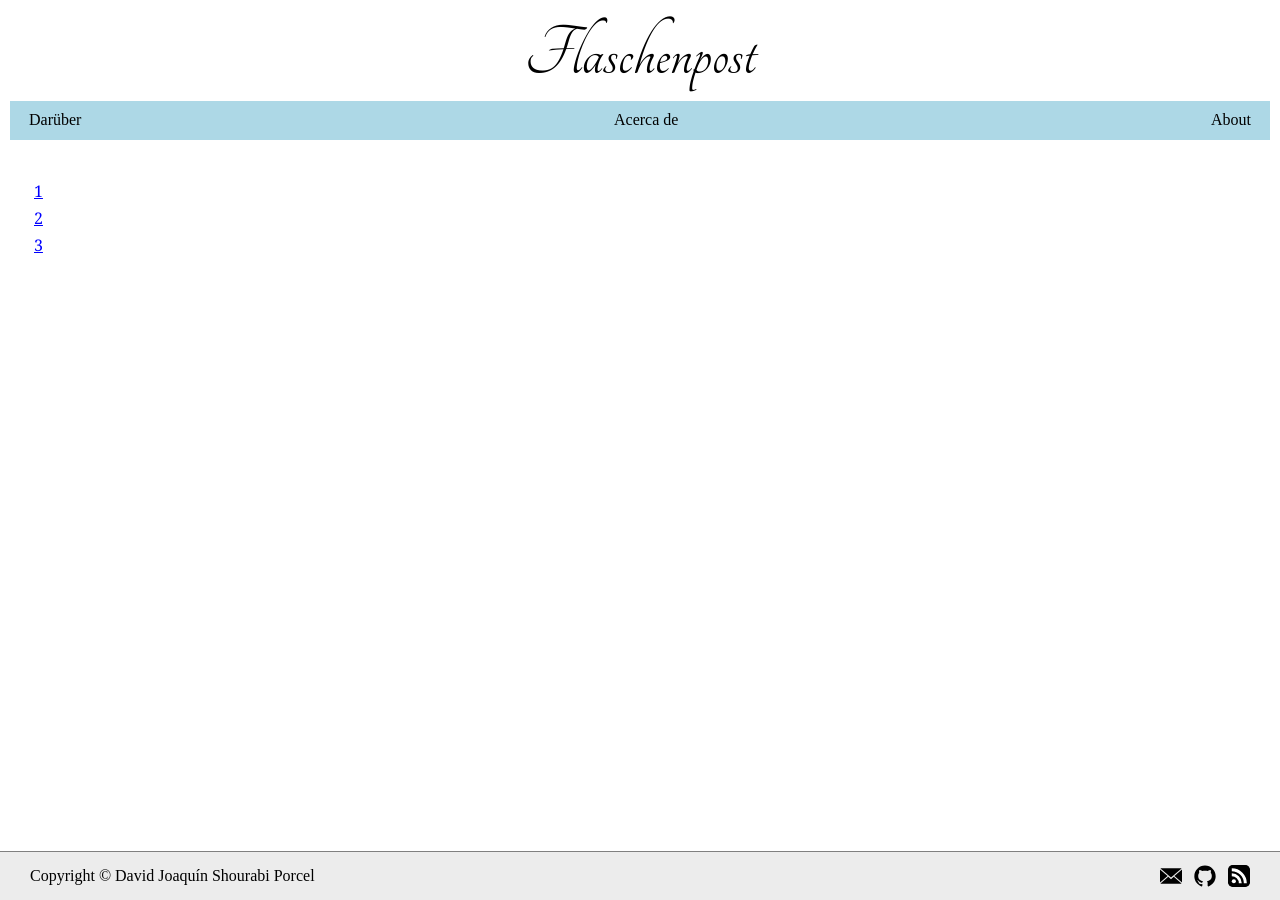
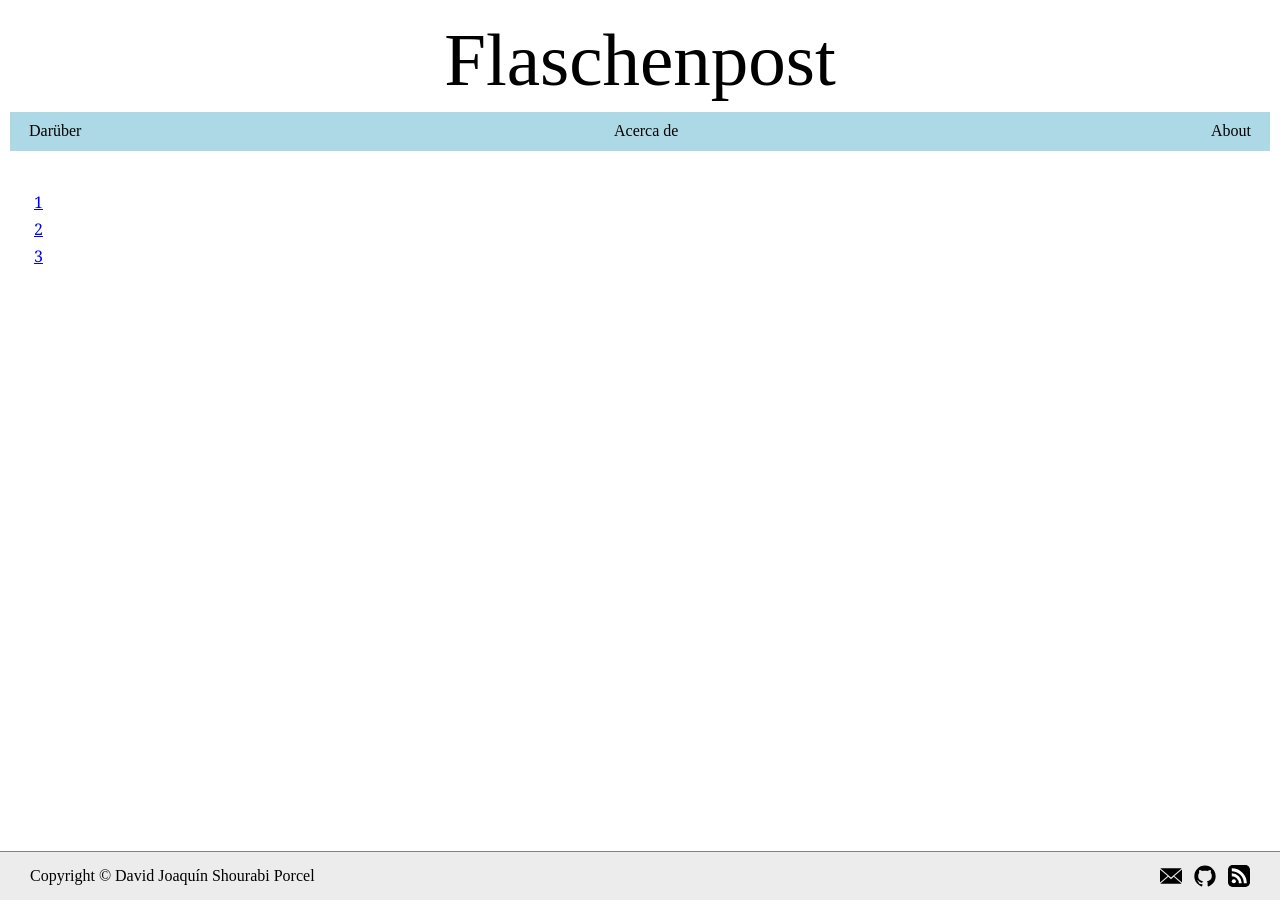
Before and after one commit to kalrish/flaschenpost, a Jekyll site: the page built from index.html, in a window 1280 px wide. Built offline with Jekyll 4.4.1, drawn with Linux system fonts in a browser that asks for light colours.

Commit message:
Use Tangerine font from common repository

```diff
--- a/_sass/base/screen.scss
+++ b/_sass/base/screen.scss
@@ -1,4 +1,4 @@
-@import "fonts/tangerine";
+@import url('https://kalrish.github.io/webfonts/tangerine/regular.css');
 
 @include critical(true) {
 	body {
--- a/_sass/fonts/tangerine.scss
+++ /dev/null
@@ -1,15 +0,0 @@
-@include critical(true) {
-	@font-face {
-		font-family: "tangerine";
-		font-style: normal;
-		font-weight: normal;
-		src: url($baseurl + "/assets/fonts/tangerine/regular.woff2") format("woff2"), url($baseurl + "/assets/fonts/tangerine/regular.woff") format("woff"), url($baseurl + "/assets/fonts/tangerine/regular.ttf") format("truetype");
-	}
-
-	@font-face {
-		font-family: "tangerine";
-		font-style: normal;
-		font-weight: bold;
-		src: url($baseurl + "/assets/fonts/tangerine/bold.woff2") format("woff2"), url($baseurl + "/assets/fonts/tangerine/bold.woff") format("woff"), url($baseurl + "/assets/fonts/tangerine/bold.ttf") format("truetype");
-	}
-}
```
Also changed, not shown: assets/fonts/tangerine/bold.ttf (deleted), assets/fonts/tangerine/bold.woff (deleted), assets/fonts/tangerine/bold.woff2 (deleted), assets/fonts/tangerine/regular.ttf (deleted), assets/fonts/tangerine/regular.woff (deleted), assets/fonts/tangerine/regular.woff2 (deleted).
